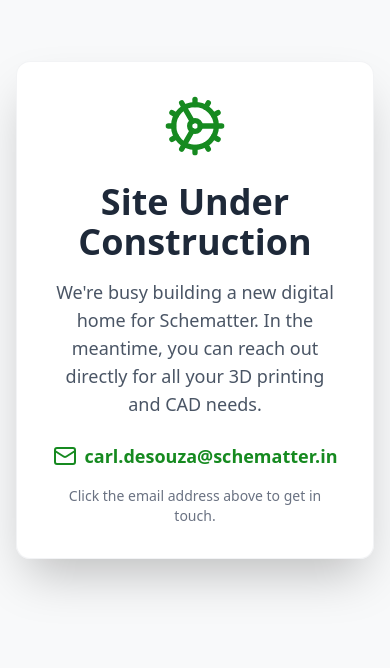
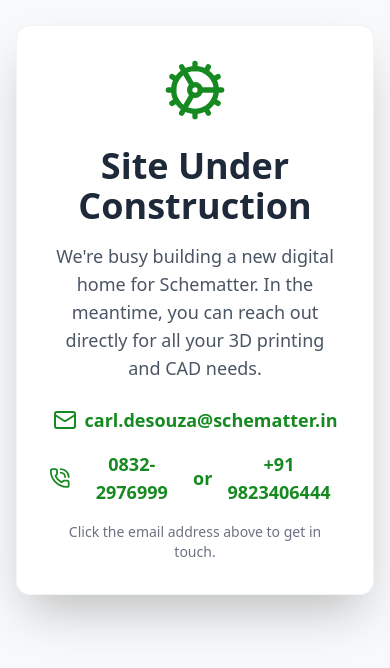
Before and after one commit to MexsonFernandes/ScheMatter, a React (Vite) app: page / in a window 390 px wide. Shown: the part 112-780 px from the top of the page. Built offline with nearby package versions, Linux system fonts and the light colour scheme.

Commit message:
:hammer: add phone numbers

```diff
--- a/src/pages/HomePage.jsx
+++ b/src/pages/HomePage.jsx
@@ -16,6 +16,7 @@
   Globe,
   Building,
   Calendar,
+  PhoneCall
 } from 'lucide-react';
 
 // Import images
@@ -43,6 +44,11 @@
           <div className="flex items-center space-x-2 text-primary font-semibold text-lg">
             <Mail className="w-6 h-6" />
             <a href="mailto:carl.desouza@schematter.in" className="hover:underline">carl.desouza@schematter.in</a>
+          </div>
+          <div className="flex items-center space-x-2 text-primary font-semibold text-lg">
+            <PhoneCall className="w-6 h-6" />
+            <a href="tel:0832-2976999" className="hover:underline">0832-2976999</a> or&nbsp;
+            <a href="tel:919823406444" className="hover:underline">+91 9823406444</a>
           </div>
           <p className="text-sm text-gray-500">
             Click the email address above to get in touch.
```
